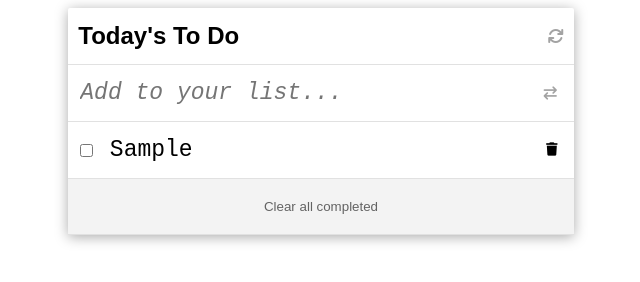
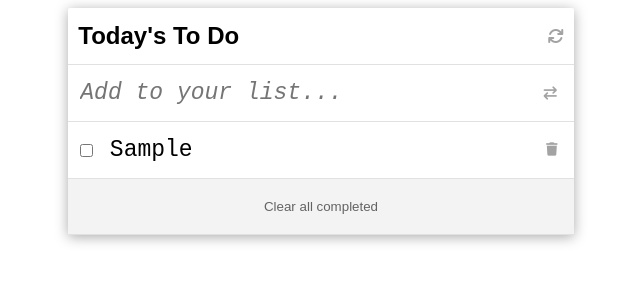
Before and after one commit to aliatayee/to-do-list, a website built with webpack: page src/index.html in a window 1280 px wide. Both pictures are taken after typing "Sample" into the empty fields and a click on the button 869 px from the left and 93 px from the top of the page. Shown: the full height of the page, 319-959 px from the left. Built offline with nearby package versions, Linux system fonts and the light colour scheme.

Commit message:
Update syle.css

```diff
--- a/src/style.css
+++ b/src/style.css
@@ -93,6 +93,7 @@ button {
 
 .delete-button {
   margin-right: 2%;
+  color: #a3a3a3;
 }
 
 .checked {
```
